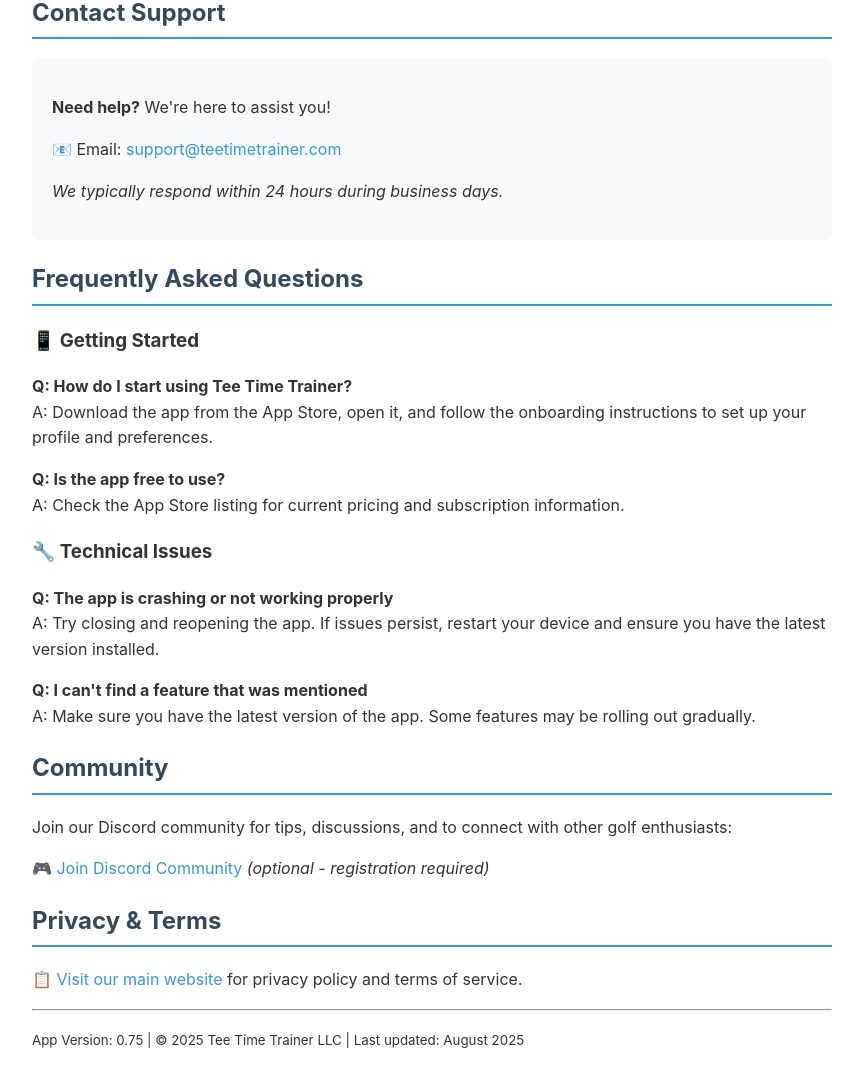
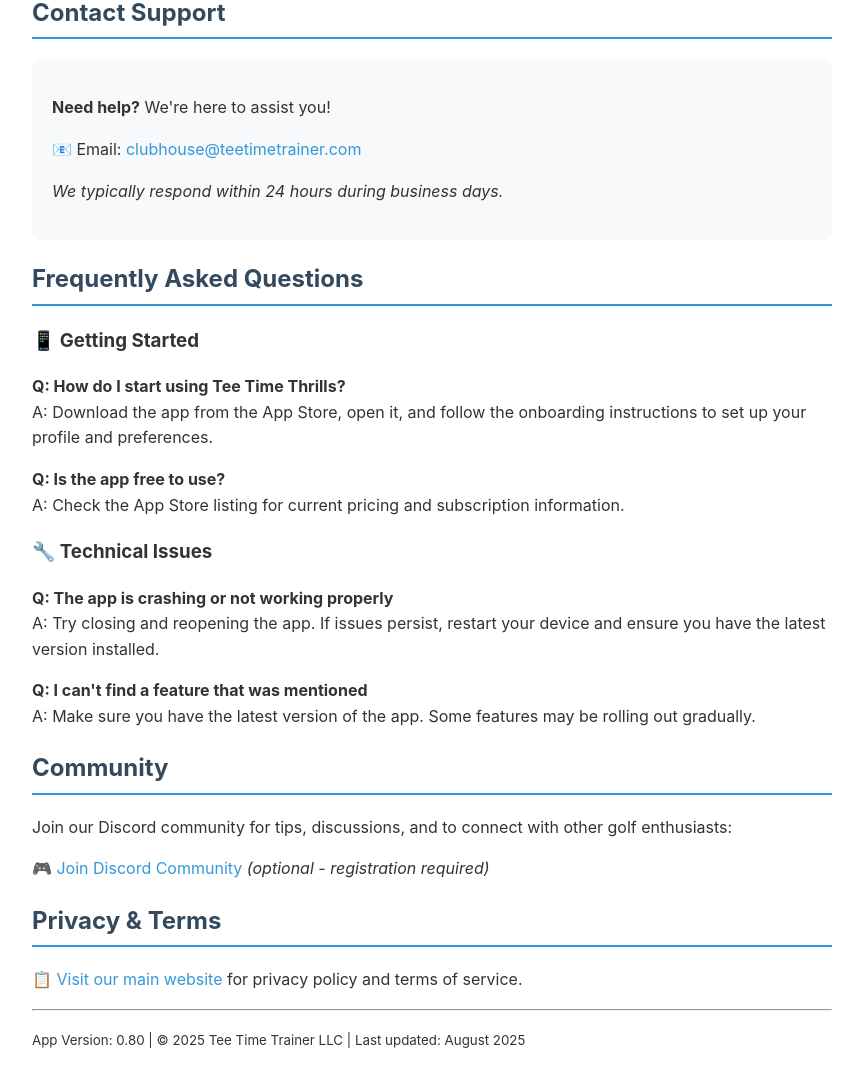
Before and after one commit to bossanovasolutions/ttt-support, a plain HTML site: page index.html in a window 1280 px wide. Shown: the part 120-1206 px from the top of the page, without its empty margins (208-1071 px from the left). Drawn offline with Linux system fonts and the light colour scheme.

Commit message:
Update index.html

```diff
--- a/index.html
+++ b/index.html
@@ -31,14 +31,14 @@
     <h2>Contact Support</h2>
     <div class="contact-box">
         <p><strong>Need help?</strong> We're here to assist you!</p>
-        <p>📧 Email: <a href="mailto:support@teetimetrainer.com">support@teetimetrainer.com</a></p>
+        <p>📧 Email: <a href="mailto:clubhouse@teetimetrainer.com">clubhouse@teetimetrainer.com</a></p>
         <p><em>We typically respond within 24 hours during business days.</em></p>
     </div>
 
     <h2>Frequently Asked Questions</h2>
 
     <h3>📱 Getting Started</h3>
-    <p><strong>Q: How do I start using Tee Time Trainer?</strong><br>
+    <p><strong>Q: How do I start using Tee Time Thrills?</strong><br>
     A: Download the app from the App Store, open it, and follow the onboarding instructions to set up your profile and preferences.</p>
 
     <p><strong>Q: Is the app free to use?</strong><br>
@@ -60,7 +60,7 @@
 
     <hr>
     <footer>
-        <p><small>App Version: 0.75 | © 2025 Tee Time Trainer LLC | Last updated: August 2025</small></p>
+        <p><small>App Version: 0.80 | © 2025 Tee Time Trainer LLC | Last updated: August 2025</small></p>
     </footer>
 </body>
 </html>
```
